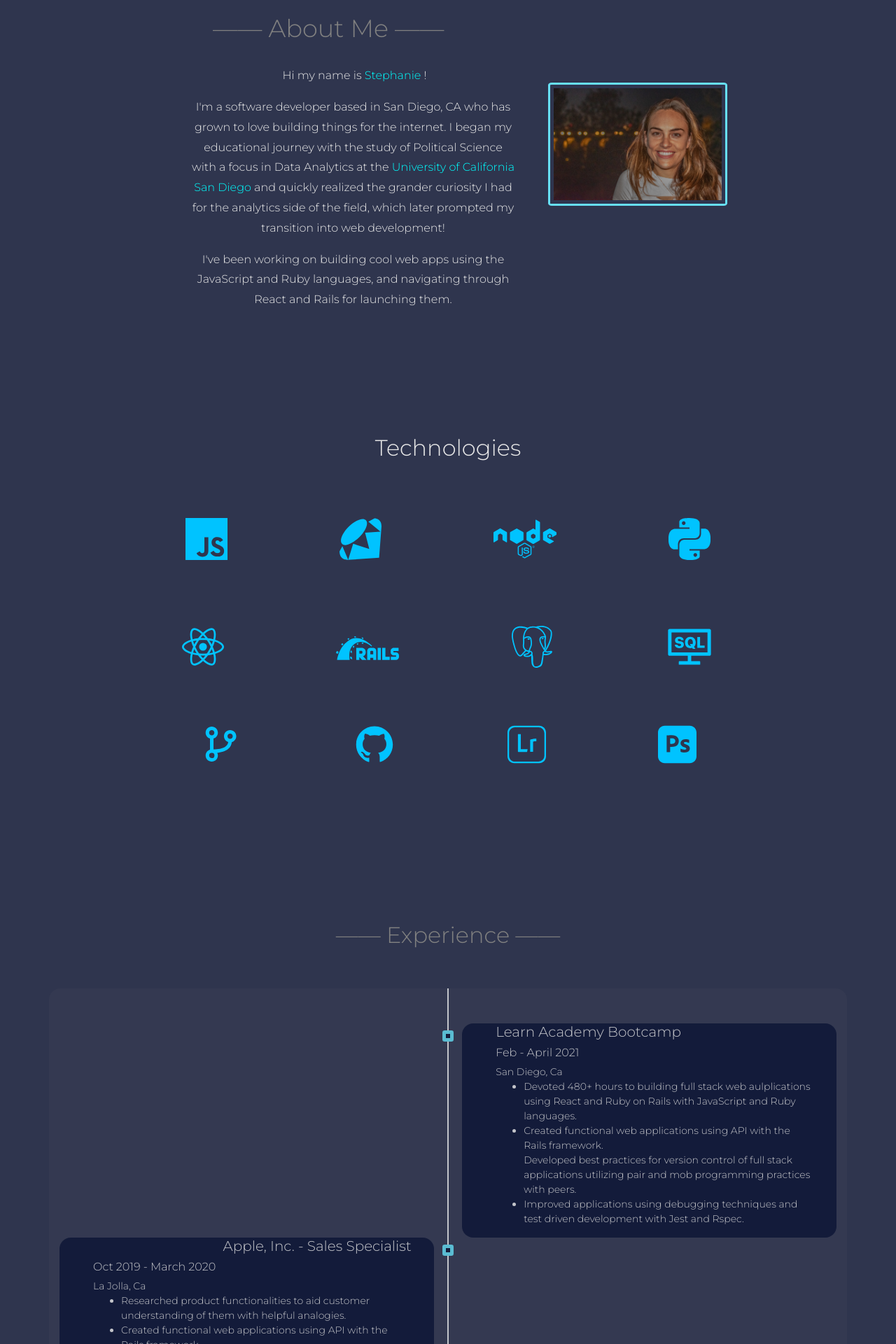
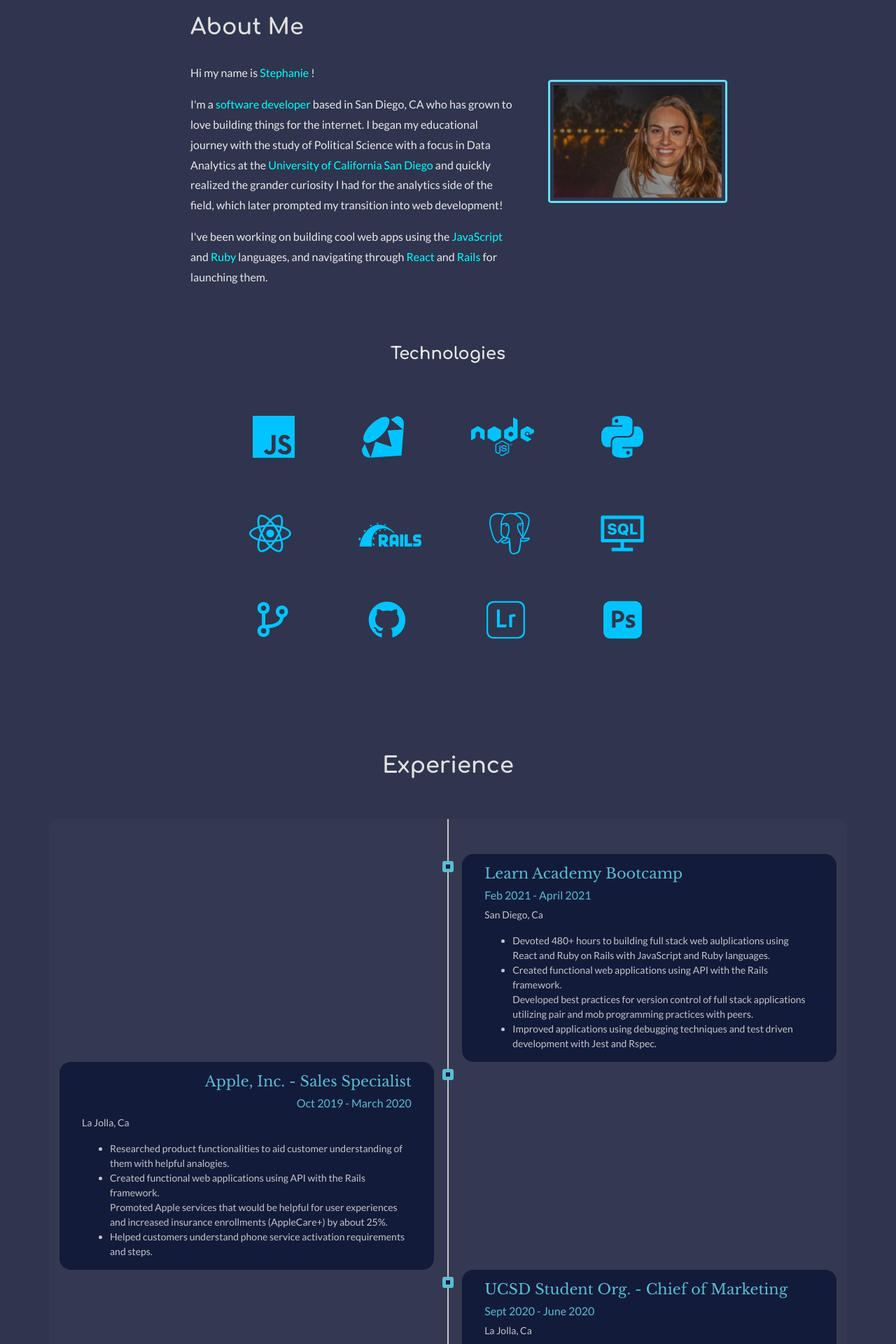
Before and after one commit to stephbegle/portfolio, a React (Create React App) app: page / in a window 1280 px wide. Shown: the part 860-2780 px from the top of the page at 70% size. Built offline with nearby package versions, Linux system fonts and the light colour scheme.

Commit message:
working version of portfolio with some styling updates

```diff
--- a/public/index.html
+++ b/public/index.html
@@ -17,6 +17,13 @@
     <link href="https://fonts.googleapis.com/css2?family=Montserrat:wght@700&family=Raleway:wght@800&display=swap" rel="stylesheet">
     <link rel="preconnect" href="https://fonts.gstatic.com">
     <link href="https://fonts.googleapis.com/css2?family=Montserrat:wght@700&family=Noto+Sans+TC:wght@700&family=Raleway:wght@800&display=swap" rel="stylesheet">
+    <link rel="preconnect" href="https://fonts.gstatic.com">
+    <link href="https://fonts.googleapis.com/css2?family=Libre+Baskerville&display=swap" rel="stylesheet">
+    <link rel="preconnect" href="https://fonts.gstatic.com">
+    <link href="https://fonts.googleapis.com/css2?family=Comfortaa:wght@700&family=Libre+Baskerville&display=swap" rel="stylesheet">
+    <link rel="preconnect" href="https://fonts.gstatic.com">
+    <link rel="preconnect" href="https://fonts.gstatic.com">
+    <link href="https://fonts.googleapis.com/css2?family=Comfortaa:wght@700&family=Lato&family=Libre+Baskerville&family=Open+Sans:wght@300&display=swap" rel="stylesheet">
     <!-- Here is my font url^ -->
 
     <!--
--- a/src/App.css
+++ b/src/App.css
@@ -1,5 +1,5 @@
 body {
-  font-family: 'Montserrat', sans-serif !important;
+  font-family: 'Lato', sans-serif !important;
   background-color: rgba(27, 33, 61, 0.911)  !important;
   color: var(--primary-white) !important;
 }
@@ -16,6 +16,7 @@ body {
   --primary-aqua: rgba(106, 230, 252, 0.959);
   --primary-purple-grey: rgba(27, 33, 61, 0.911);
   --primary-red: rgb(184, 0, 0);
+  --primary-pearl-white: rgb(224, 224, 224);
 }
 
 /**************************************** NAVBAR ****************************************/
@@ -146,19 +147,24 @@ margin-bottom: 0rem;
 
 .container-about {
   margin: 5rem 2rem 0rem 2rem;
-  text-align: center;
+  text-align: left;
 }
 
-.header-about {
+#About-Me.container-about {
+  padding-bottom: 0 !important;
+}
+
+h1.header-about {
   text-align: left;
-  /* text-transform: uppercase; */
-  /* padding: 1rem 1rem 1rem 1rem;
-  margin: 1rem 1rem 1rem 1rem; */
-  font-size: 1.2rem;
+  font-size: 2rem;
+  font-family: 'Comfortaa', cursive;
+  padding-left: 0;
+  margin-left: 0;
 }
 
 p {
   line-height: 1.8rem;
+  /* font-family: 'Lato', sans-serif; */
 }
 
 .img-wrap {
@@ -196,7 +202,7 @@ p {
     margin: 5rem 2rem 5rem 5rem;
   }
 
-  .header-about {
+  h1.header-about {
     text-align: center;
   }
 
@@ -209,7 +215,6 @@ p {
 @media(min-width: 1024px) {
   .header-about {
     text-align: left;
-    /* text-transform:; */
     padding: 1rem 1rem 1rem 1rem;
     margin: 1rem 1rem 1rem 1rem;
     font-size: 2.2rem;
@@ -255,7 +260,12 @@ p {
 .experience {
   padding: 0.2rem;
   padding: 1rem 1rem 1rem 1rem;
-  margin: 3rem 1rem 1rem 1rem;
+  margin: 3rem 1rem 6rem 1rem;
+}
+
+.experience-header {
+  font-family: 'Comfortaa', cursive;
+  font-size: 2rem;
 }
 
 .experience-wrapper {
@@ -269,9 +279,22 @@ p {
 }
 
 /* the header of experience*/
-.experience h1 {
-  color: var(--primary-white);
-  font-size: 2rem;
+.experience h5 {
+  color: var(--primary-aqua);
+  font-size: 1.3rem;
+  font-family: 'Libre Baskerville', serif;
+}
+
+.dates {
+  text-align: right;
+}
+
+.city-name {
+  text-align: right;
+}
+
+.exp-content-pad {
+  padding-top: 1rem;
 }
 
 /* the circles on the timeline*/
@@ -325,7 +348,7 @@ p {
   background-color: var(--primary-blue);
   border-radius: 1rem;
   font-size: 0.875rem;
-  padding: 0 2rem 0 3rem;
+  padding: 1rem 2rem 0 2rem;
 }
 
 /* color of the years of timeline */
@@ -372,32 +395,89 @@ p {
 }
 
 /**************************************** SERVICES ****************************************/
-.project-wrapper h1 {
+
+h1.tech {
+  font-size: 1.5rem !important;
+  padding-bottom: 0;
+}
+
+.project-wrapper {
   font-size: 1.2rem;
   margin-bottom: 3rem;
   text-align: left;
   padding: 1rem 1rem 1rem 1rem;
   margin: 1rem 1rem 1rem 1rem;
 }
+
 .services-icons {
   text-align: center;
 }
+
 .icon {
-  margin: 5rem;
+  margin: 0 3rem 3rem 3rem;
   margin-top: 0;
   color: rgb(0, 195, 255);
-  margin-bottom: 4rem;
+}
+
+.icon-git {
+  margin: 0 3rem 3rem 0.8rem;
+  margin-top: 0;
+  color: rgb(0, 195, 255);
+}
+
+.icon-ghub {
+  margin: 0 3rem 3rem 3.5rem;
+  margin-top: 0;
+  color: rgb(0, 195, 255);
+}
+
+.icon-lroom {
+  margin: 0 3rem 3rem 4rem;
+  margin-top: 0;
+  color: rgb(0, 195, 255);
+}
+
+.icon-pshop {
+  margin: 0 1rem 3rem 4rem;
+  margin-top: 0;
+  color: rgb(0, 195, 255);
+}
+
+@media(max-width: 768px){
+  .icon-lroom {
+    margin: 0 3rem 3rem 0rem;
+    margin-top: 0;
+    color: rgb(0, 195, 255);
+  }
+
+  .icon-pshop {
+    margin: 0 1.5rem 3rem 4.5rem;
+    margin-top: 0;
+    color: rgb(0, 195, 255);
+  }
+
+  .icon-git {
+    margin: 0 3rem 3rem 2rem;
+    margin-top: 0;
+    color: rgb(0, 195, 255);
+  }
+
+  .icon-ghub {
+    margin: 0 3rem 3rem 3.5rem;
+    margin-top: 0;
+    color: rgb(0, 195, 255);
+  }
 }
 
 /**************************************** PROJECTS ****************************************/
 /* padding above the word projects*/
 .project-wrapper {
-  /* background:;*/
-  padding: 3rem 0;
+  padding: 0;
 }
 
 .container h1 {
   font-size: 2rem;
+  font-family: 'Comfortaa', cursive;
 }
 
 /* image sizes and border and padding */
@@ -411,6 +491,10 @@ p {
 .project-image-box {
   position: relative;
   margin: 1rem;
+}
+
+.image-box-wrapper {
+  padding-bottom: 6rem;
 }
 
 /* ----------- OVERFLOW --------------*/
@@ -482,6 +566,7 @@ p {
   color: var(--primary-white);
   padding: 1.3rem 0;
   font-size: 2rem;
+  font-family: 'Comfortaa', cursive;
 }
 
 .contact p {
--- a/src/components/AboutMe.js
+++ b/src/components/AboutMe.js
@@ -5,14 +5,14 @@ const AboutMe = () => {
     return (
         <>
         <div id="About-Me" className="container-about py-5">
-            <h1 className="header-about"><span style={{color:"grey"}}>—— About Me</span>  <span style={{color:"grey"}}>——</span>
+            <h1 className="header-about"><span style={{color:"var(--primary-pearl-white)"}}>About Me</span>  <span style={{color:"grey"}}></span>
             </h1>
             <div className="row">
 
                 <div className="col-lg-6 col-xm-12" /* creates a column space on the first half of the page from left to right (so the left side here) */ >
-                    <p className="ml-1">Hi my name is <span style={{color:"aqua"}}>Stephanie</span> !</p>
-                    <p>I'm a software developer based in San Diego, CA who has grown to love building things for the internet. I began my educational journey with the study of Political Science with a focus in Data Analytics at the <span style={{color:"aqua"}}>University of California San Diego</span> and quickly realized the grander curiosity I had for the analytics side of the field, which later prompted my transition into web development!</p>
-                    <p>I've been working on building cool web apps using the JavaScript and Ruby languages, and navigating through React and Rails for launching them.</p>
+                    <p>Hi my name is <span style={{color:"aqua"}}>Stephanie</span> !</p>
+                    <p>I'm a <span style={{color:"aqua"}}>software developer</span> based in San Diego, CA who has grown to love building things for the internet. I began my educational journey with the study of Political Science with a focus in Data Analytics at the <span style={{color:"aqua"}}>University of California San Diego</span> and quickly realized the grander curiosity I had for the analytics side of the field, which later prompted my transition into web development!</p>
+                    <p>I've been working on building cool web apps using the <span style={{color:"aqua"}}>JavaScript</span> and <span style={{color:"aqua"}}>Ruby</span> languages, and navigating through <span style={{color:"aqua"}}>React</span> and <span style={{color:"aqua"}}>Rails</span> for launching them.</p>
                 </div>
                 <div className="col-lg-6 col-xm-12" /* the right side here */ >
                     <div className="img-wrap mb-5 mt-2" /* mb margin bottom mt top (bootstrap feature) */ >
--- a/src/components/Contact.js
+++ b/src/components/Contact.js
@@ -39,7 +39,7 @@ const Contact = () => {
     return (
         <div id="Contact Me" className="contact">
             <div className="text-center">
-            <h1><span style={{color:"grey"}}>—— Contact Me</span>  <span style={{color:"grey"}}>——</span></h1>
+            <h1><span style={{color:"var(--primary-pearl-white)"}}>Contact Me</span></h1>
             <p>Please contact me and I will get back to you as soon as possible!</p>
             <span className="success-message">{successMessage}</span>
             </div>
--- a/src/components/Experience.js
+++ b/src/components/Experience.js
@@ -4,15 +4,16 @@ const Experience = () => {
     return (
         <div id="Experience" className="experience">
             <div className="d-flex justify-content-center my-5">
-                <h1><span style={{color:"grey"}}>—— Experience</span>  <span style={{color:"grey"}}>——</span></h1>
+                <h1 className="experience-header"><span style={{color:"var(--primary-pearl-white)"}}> Experience</span>  <span style={{color:"grey"}}></span></h1>
             </div>
             <div className="container experience-wrapper">
                 <div className="timeline-block timeline-block-right">
                     <div className="marker"></div>
                     <div className="timeline-content">
                         <h5>Learn Academy Bootcamp</h5>
-                        <h6>Feb - April 2021</h6><h7>San Diego, Ca</h7>
-                        <ul><li>Devoted 480+ hours to building full stack web aulplications using React and Ruby on Rails with JavaScript and Ruby languages.</li><li>Created functional web applications using API with the Rails framework.</li>Developed best practices for version control of full stack applications utilizing pair and mob programming practices with peers. <li>Improved applications using debugging techniques and test driven development with Jest and Rspec.</li></ul>
+                        <h6><span style={{color:"var(--primary-aqua)"}}>Feb 2021 - April 2021</span></h6>
+                        <h7>San Diego, Ca</h7>
+                        <ul><li className="exp-content-pad">Devoted 480+ hours to building full stack web aulplications using React and Ruby on Rails with JavaScript and Ruby languages.</li><li>Created functional web applications using API with the Rails framework.</li>Developed best practices for version control of full stack applications utilizing pair and mob programming practices with peers. <li>Improved applications using debugging techniques and test driven development with Jest and Rspec.</li></ul>
                     </div>
                 </div>
                 {/* separating the blocks */}
@@ -20,18 +21,20 @@ const Experience = () => {
                     <div className="marker"></div>
                     <div className="timeline-content">
                         <h5 className="year-pos-right">Apple, Inc. - Sales Specialist</h5>
-                        <h6>Oct 2019 - March 2020</h6><h7>La Jolla, Ca</h7>
-                        <ul><li>Researched product functionalities to aid customer understanding of them with helpful analogies.</li><li>Created functional web applications using API with the Rails framework.</li>Promoted Apple services that would be helpful for user experiences and increased insurance enrollments (AppleCare+) by about 25%.  <li>Helped customers understand phone service activation requirements and steps.</li></ul>
+                        <h6 className="dates"><span style={{color:"var(--primary-aqua)"}}>Oct 2019 - March 2020</span></h6>
+                        <h7 className="city-name">La Jolla, Ca</h7>
+                        <ul><li className="exp-content-pad">Researched product functionalities to aid customer understanding of them with helpful analogies.</li><li>Created functional web applications using API with the Rails framework.</li>Promoted Apple services that would be helpful for user experiences and increased insurance enrollments (AppleCare+) by about 25%.  <li>Helped customers understand phone service activation requirements and steps.</li></ul>
                     </div>
                 </div>
                 {/* separating the blocks */}
                 <div className="timeline-block timeline-block-right">
                     <div className="marker"></div>
                     <div className="timeline-content">
-                    <h5 className="year-pos-right">UCSD Student Org. - Chief of Marketing</h5>
-                    <h6>Sept - June 2020</h6><h7>La Jolla, Ca</h7>
+                    <h5 className="year-pos-left">UCSD Student Org. - Chief of Marketing</h5>
+                    <h6><span style={{color:"var(--primary-aqua)"}}>Sept 2020 - June 2020</span></h6>
+                    <h7>La Jolla, Ca</h7>
                         <ul>
-                            <li>Managed social media accounts and collaborated with UC departments on community development projects. </li><li>Designed flyers and logos for on-campus events.</li>
+                            <li className="exp-content-pad">Managed social media accounts and collaborated with UC departments on community development projects. </li><li>Designed flyers and logos for on-campus events.</li>
                         </ul>
                     </div>
                 </div>
@@ -40,9 +43,10 @@ const Experience = () => {
                     <div className="marker"></div>
                     <div className="timeline-content">
                     <h5 className="year-pos-right">DFO Global Commerce - Office Manager</h5>
-                    <h6>June - Sept 2018</h6><h7>San Diego, Ca</h7>
+                    <h6 className="dates"><span style={{color:"var(--primary-aqua)"}}>June 2018 - Sept 2018</span></h6>
+                    <h7>San Diego, Ca</h7>
                         <ul>
-                            <li>Organized expense reports along with setting up 50+ company credit cards with major credit card companies on a monthly basis.</li><li>Managed inventory and purchases of supplies for daily office operations.</li>
+                            <li className="exp-content-pad">Organized expense reports along with setting up 50+ company credit cards with major credit card companies on a monthly basis.</li><li>Managed inventory and purchases of supplies for daily office operations.</li>
                         </ul>
                     </div>
                 </div>
--- a/src/components/Footer.js
+++ b/src/components/Footer.js
@@ -29,9 +29,9 @@ const Footer = () => {
                             <div className="col">
                                 <Link smooth={true} to="Home" offset={-100} className="footer-nav">Home</Link>
                                 <br />
-                                <Link smooth={true} to="About Me" offset={-100} className="footer-nav">About Me</Link>
+                                <Link smooth={true} to="About-Me" offset={-100} className="footer-nav">About Me</Link>
                                 <br />
-                                <Link smooth={true} to="Services" offset={-100} className="footer-nav">Services</Link>
+                                <Link smooth={true} to="Services" offset={-100} className="footer-nav">Tech</Link>
                             </div>
                             <div className="col">
                                 <Link smooth={true} to="Experience" offset={-100} className="footer-nav">Experience</Link>
@@ -54,11 +54,6 @@ const Footer = () => {
                                 <FaLinkedin
                                 className="mx-3" size={36}
                                 cursor="pointer"/>
-                            </a>
-                            <a href="https://www.facebook.com/sbegle" target="_blank" rel="noopener noreferrer">
-                            <FaFacebook
-                            className="mx-3" size={36}
-                            cursor="pointer"/>
                             </a>
                             <a href="https://www.instagram.com/iso_artsy/" target="_blank" rel="noopener noreferrer">
                                 <FaInstagram
--- a/src/components/Header.js
+++ b/src/components/Header.js
@@ -9,7 +9,7 @@ const Header = () => {
                 <h1>Stephanie Begle</h1>
                 <Typed /* this 'Typed' component was downloaded from the internet*/
                 className="typed-text"
-                strings={["Welcome!", "Soft skills?", "Leadership", "Collaboration", "Research", "Curiosity", "Persistence", "Resourcefulness"]}
+                strings={["Welcome!", "Soft skills?", "Leadership", "Collaboration", "Research", "Persistence", "Resourcefulness"]}
                 typeSpeed={80}
                 backSpeed={40}
                 loop
--- a/src/components/Projects.js
+++ b/src/components/Projects.js
@@ -58,7 +58,7 @@ const Projects = () => {
     return (
         <div id="Projects" className="project-wrapper">
             <div className="container">
-                <h1 className="text-center py-5"><span style={{color:"grey"}}>—— Projects</span>  <span style={{color:"grey"}}>——</span></h1>
+                <h1 className="text-center py-5"><span style={{color:"var(--primary-pearl-white)"}}>Projects</span></h1>
                         {/*                          */}
                 <div className="image-box-wrapper row justify-content-center">
                     <div className="project-image-box" onClick={openPopupboxClogs}>
--- a/src/components/Services.js
+++ b/src/components/Services.js
@@ -22,7 +22,7 @@ const Services = () => {
 
         <div id="Services" className="project-wrapper">
             <div className="container">
-                <h1 className="text-center py-5">Technologies</h1>
+                <h1 className="tech text-center py-5">Technologies</h1>
             </div>
             <div className="services-icons">
             <SiJavascript
@@ -44,13 +44,13 @@ const Services = () => {
             className="icon" size={70} />
             <br />
             <BiGitBranch
-            className="icon" size={60} />
+            className="icon-git" size={60} />
             <AiFillGithub
-            className="icon" size={60} />
+            className="icon-ghub" size={60} />
             <SiAdobelightroomcc
-            className="icon" size={55} />
+            className="icon-lroom" size={55} />
             <SiAdobephotoshop
-            className="icon" size={55} />
+            className="icon-pshop" size={55} />
             </div>
         </div>
 
```
